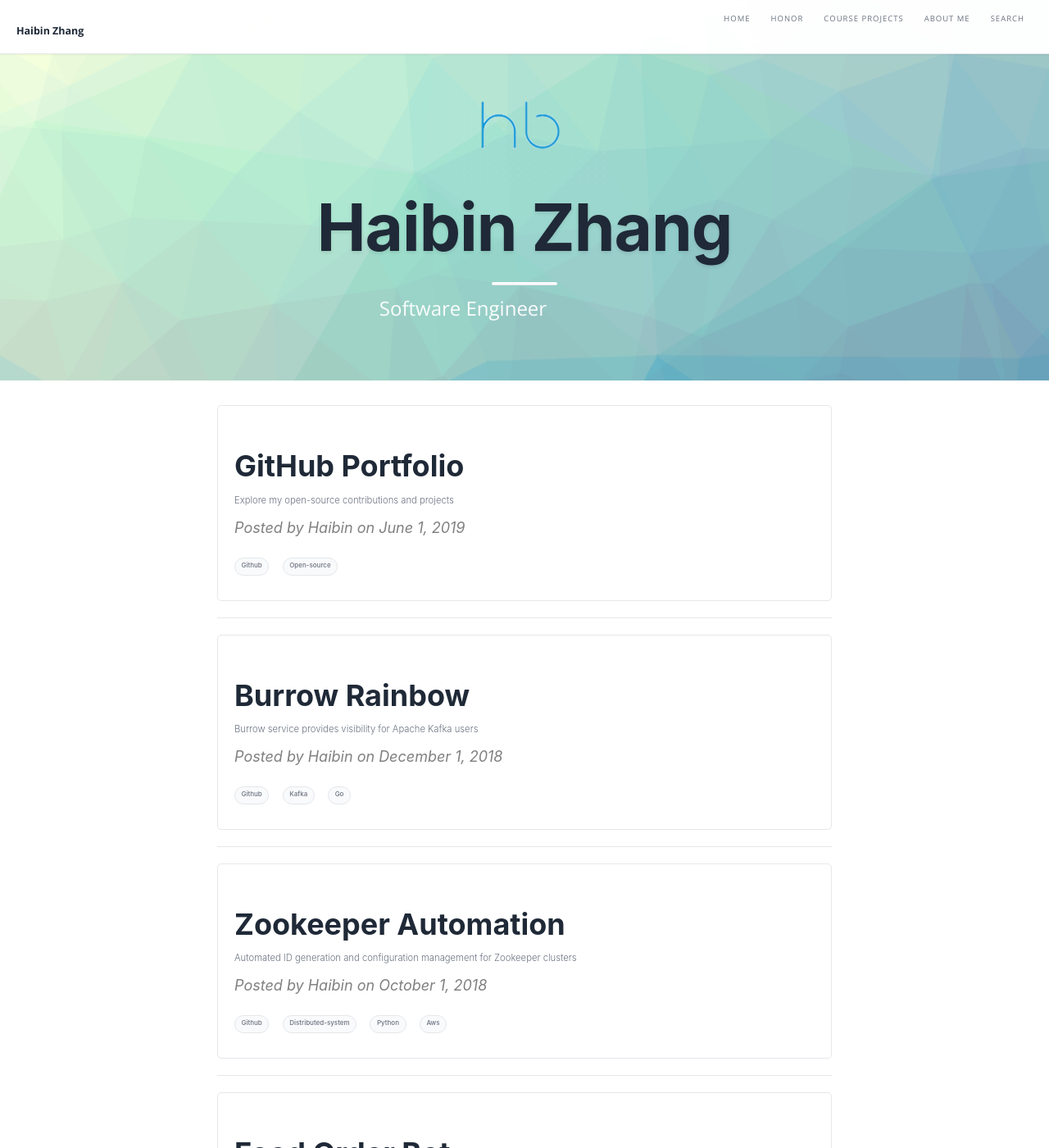
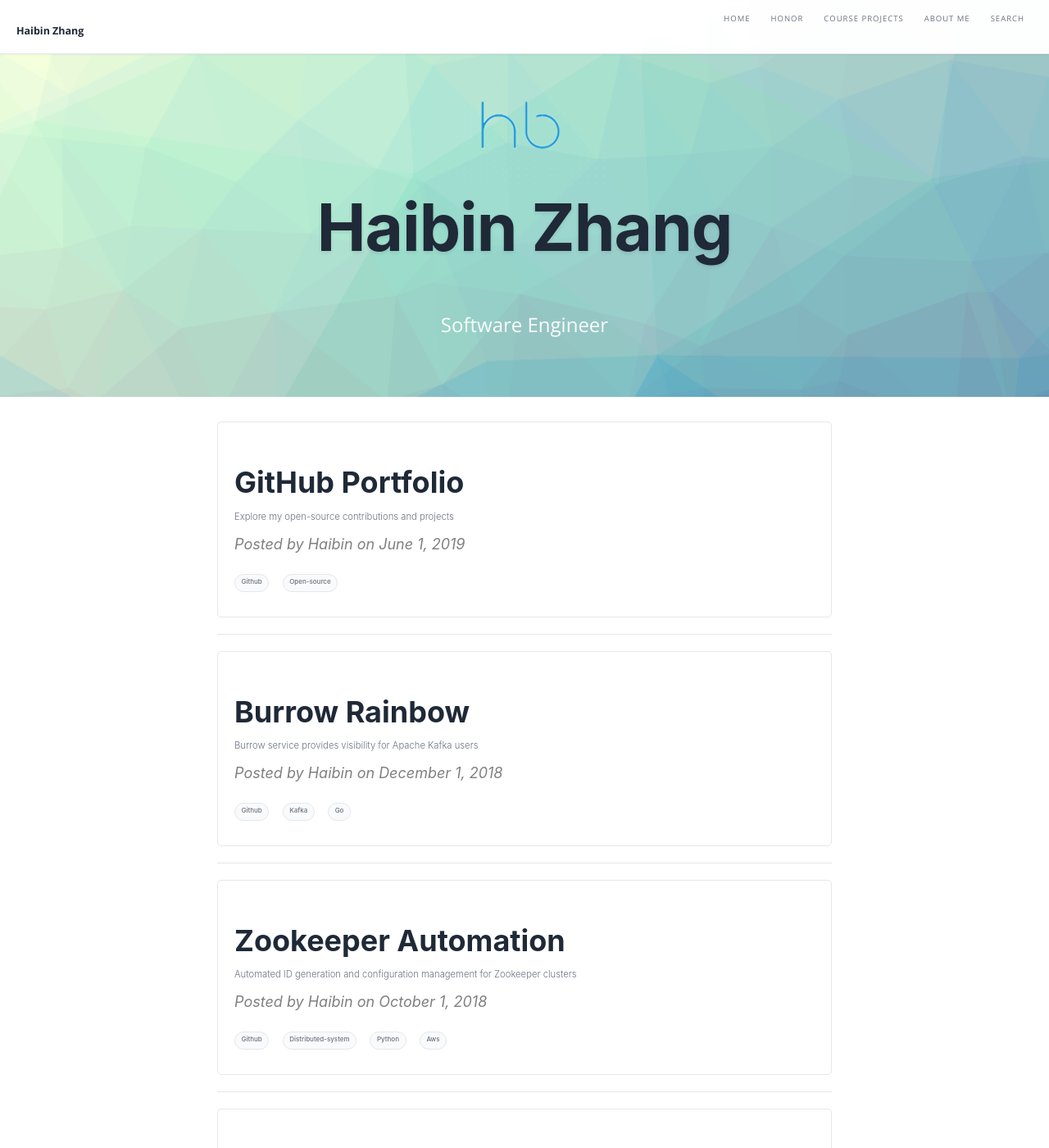
Before and after one commit to harbinzhang/harbinzhang.github.io, a Jekyll site: the page built from index.html, in a window 1280 px wide and 1400 px high. Shown: the whole window at 82% size. Built offline with Jekyll 4.4.1, drawn with Linux system fonts in a browser that asks for light colours; nearby versions of some CDN libraries; the list of posts is cut into pages by our own code.

Commit message:
Fix centering of site description in header

```diff
--- a/css/modern-styles.css
+++ b/css/modern-styles.css
@@ -62,6 +62,10 @@
   text-align: center;
   color: #ffffff;
   animation: fadeInUp 0.8s ease-out;
+  display: flex;
+  flex-direction: column;
+  align-items: center;
+  justify-content: center;
 }
 
 @keyframes fadeInUp {
@@ -90,6 +94,8 @@
   max-width: 600px;
   margin: 0 auto;
   line-height: 1.5;
+  display: block;
+  text-align: center;
 }
 
 .intro-header hr.small {
```
